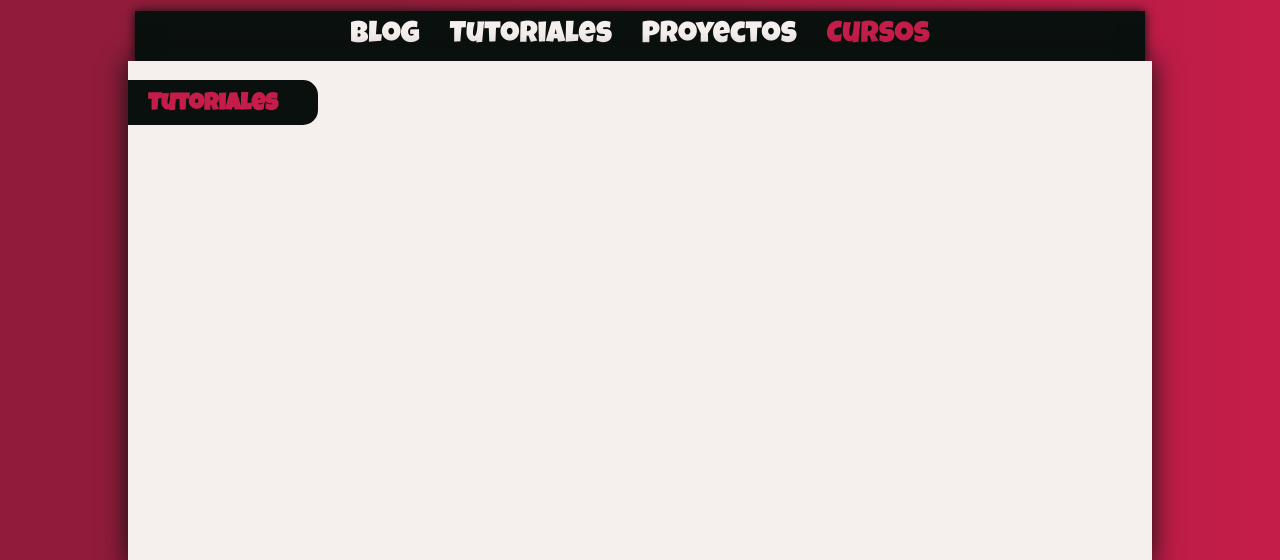
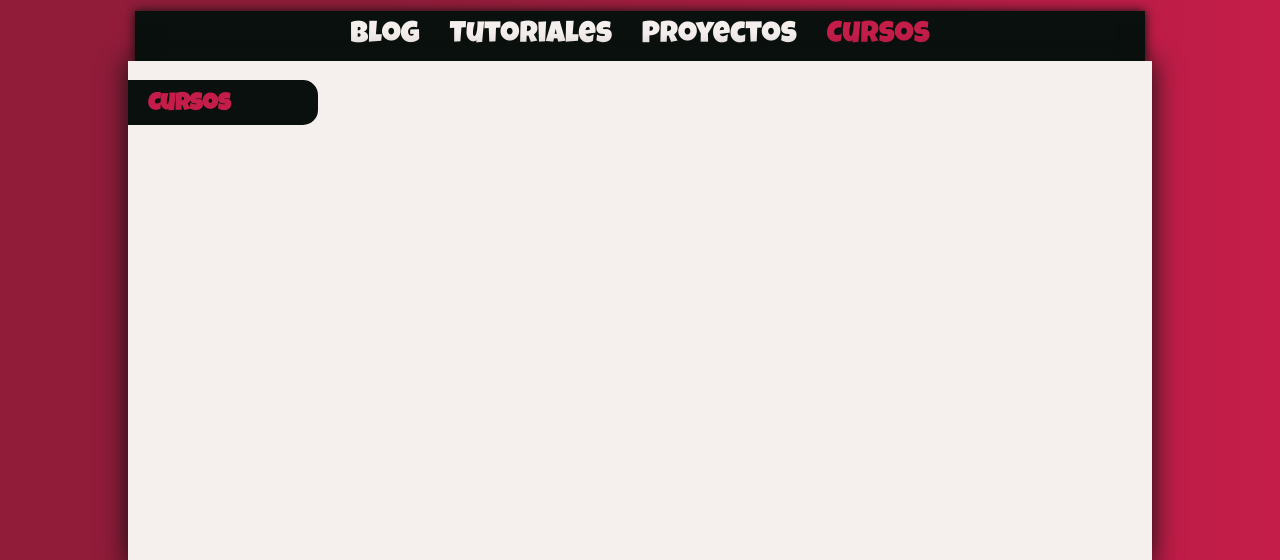
Before and after one commit to Pytonicus/piptonita, a Django app: page /cursos/ in a window 1280 px wide. Shown: the part 149-709 px from the top of the page. Run offline with Django 3.2, Linux system fonts and the light colour scheme; data that the repository does not hold is empty.

Commit message:
cambio de titulo

```diff
--- a/cursos/templates/cursos/curso_list.html
+++ b/cursos/templates/cursos/curso_list.html
@@ -3,7 +3,7 @@
 
 {% block article %}
     <section>
-        <h2>Tutoriales</h2>
+        <h2>Cursos</h2>
         <br>
         <div class="tutoriales">
             {% for curso in curso_list %}
```
